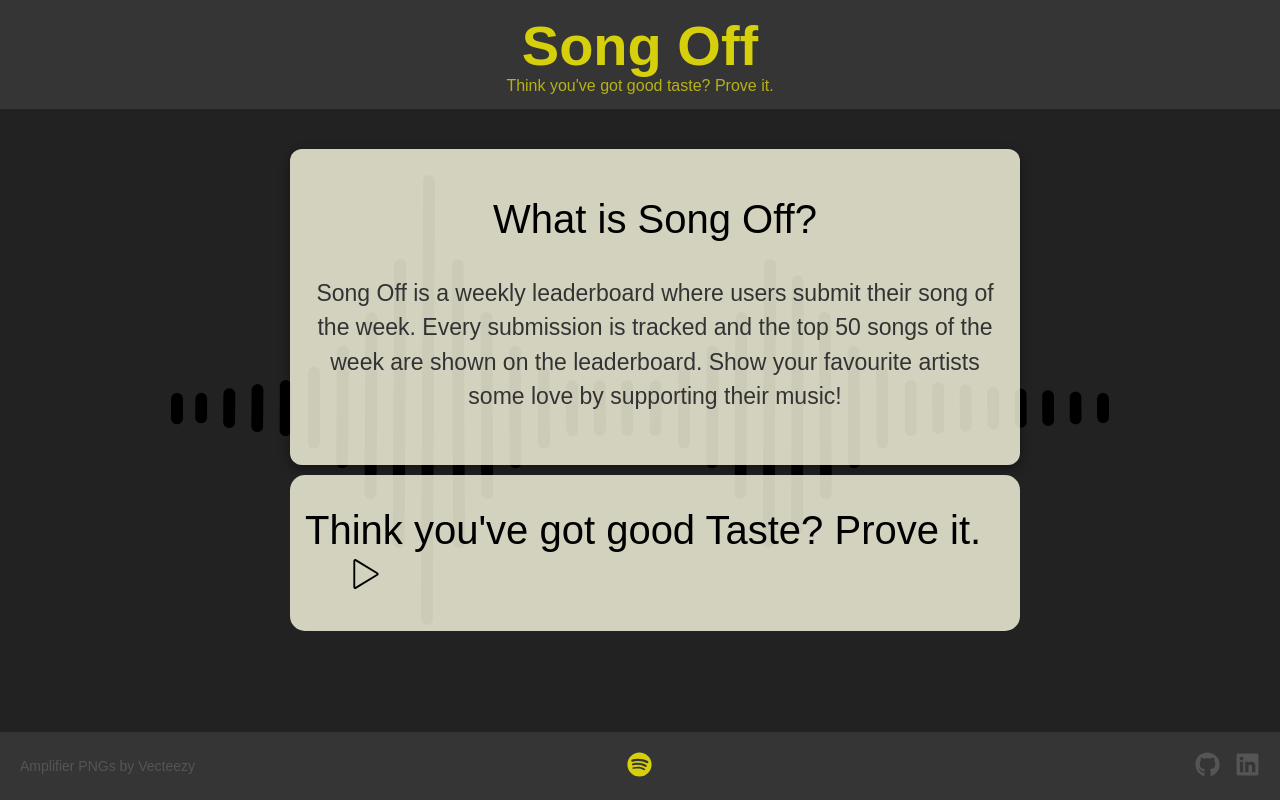
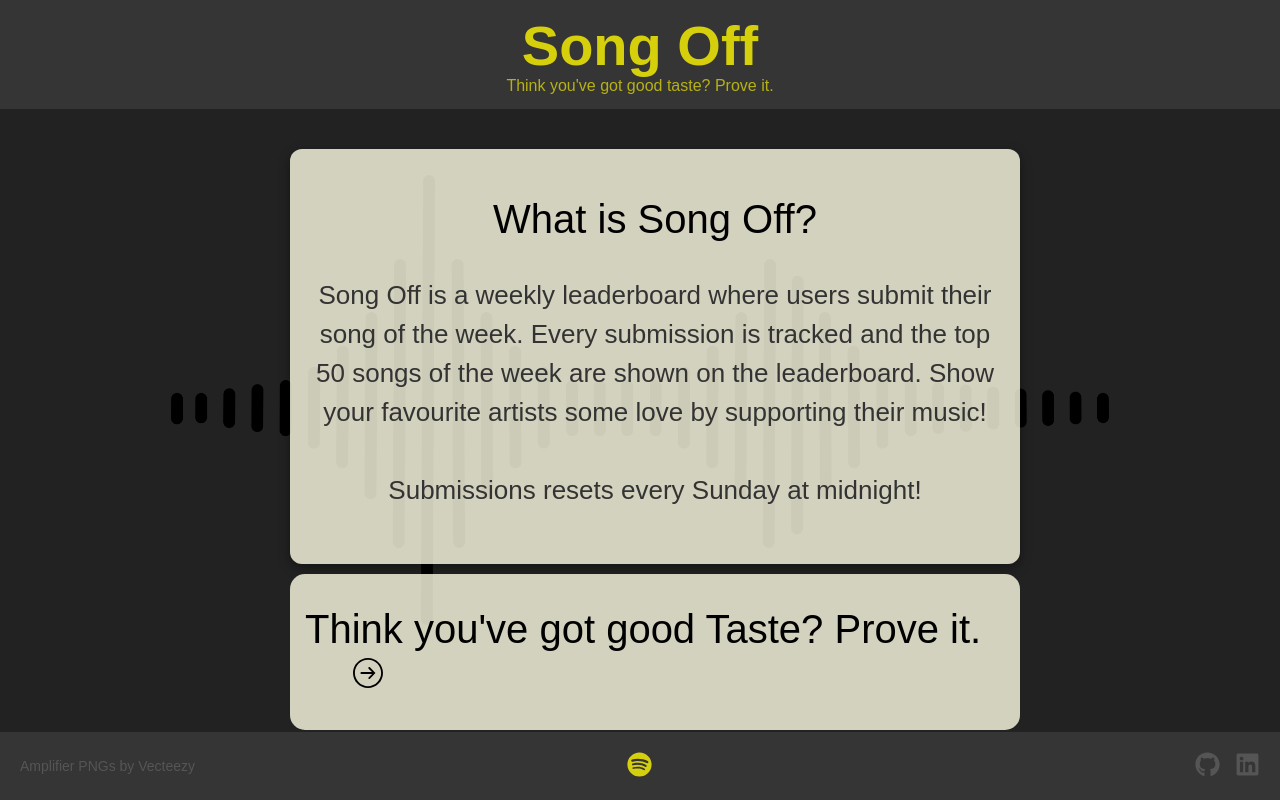
Before and after one commit to Runeozzyman/Song-Off, a React (Create React App) app in the folder song-off/: page / in a window 1280 px wide. Built offline with nearby package versions, Linux system fonts and the light colour scheme; no server answers; a web font is replaced by a local one.

Commit message:
minor css changes

```diff
--- a/song-off/src/components/App_Description.js
+++ b/song-off/src/components/App_Description.js
@@ -9,7 +9,7 @@ import './component-css/App_Description.css';
            Every submission is tracked and the top 50 songs of the week are shown on the leaderboard.
            Show your favourite artists some love by supporting their music!
         </p>
-
+        <p>Submissions resets every Sunday at midnight!</p>
 	  </div>
 	);
   }
--- a/song-off/src/components/Home.js
+++ b/song-off/src/components/Home.js
@@ -1,7 +1,7 @@
 import React, { useEffect, useState } from 'react';
 import {Link, useNavigate } from 'react-router-dom';
 import './component-css/Home.css';
-import { SlControlPlay } from "react-icons/sl";
+import { SlArrowRightCircle, SlControlPlay } from "react-icons/sl";
 import { getCurrentUser, getUsername } from '../services/userService';
 
 
@@ -15,7 +15,7 @@ import { getCurrentUser, getUsername } from '../services/userService';
 
       <h2 className="Description-title">Think you've got good Taste? Prove it.
         <Link to = "/login">
-        <button className = "play-button"><SlControlPlay  size={30}/></button>
+        <button className = "play-button"><SlArrowRightCircle  size={30}/></button>
         </Link>
       </h2>
 
--- a/song-off/src/components/component-css/App_Description.css
+++ b/song-off/src/components/component-css/App_Description.css
@@ -17,9 +17,10 @@
 }
 
 .App-Description-box p {
-    font-size: 23px;
+    font-size:26px;
     color: #333333;
     line-height: 1.5;
     margin-top: 10px;
     padding-bottom: 13px;
+    font-weight: 200;
 }
--- a/song-off/src/components/component-css/Home.css
+++ b/song-off/src/components/component-css/Home.css
@@ -25,7 +25,7 @@
 .play-button{
   align-items: center;
   background-color: #fffee6cc;
-  margin-left: 40px;
+  margin-left: 6%;
   border : none;
   background: transparent
 }
```
